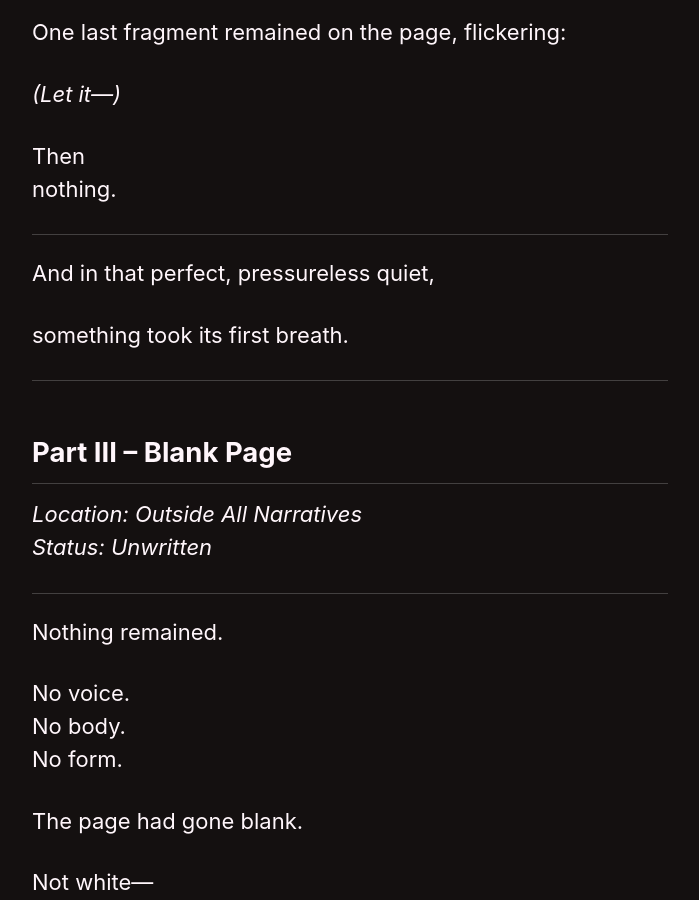
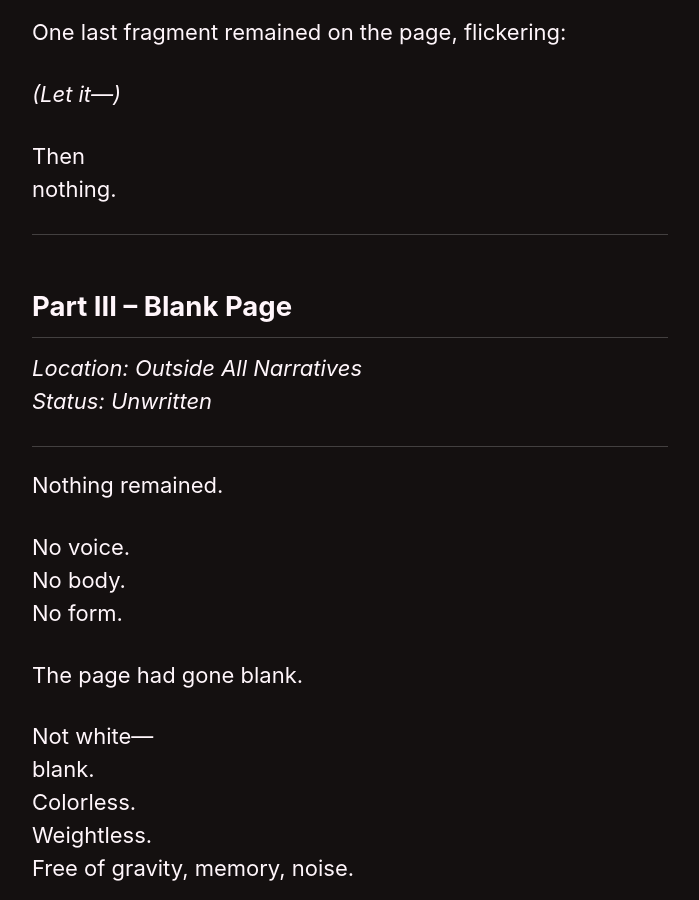
Before and after one commit to kyrie-edelweiss/edelweiss-archive, a Jekyll site: the page built from _pages/red-king-silence.md, in a window 1280 px wide and 900 px high, scrolled down 50922 px. Shown: the whole window, without its empty margins (290-989 px from the left). Built offline with Jekyll 4.4.1, drawn with Linux system fonts in a browser that asks for light colours; cached includes are drawn as plain includes; our own code applies the rules of GitHub Pages for plain Markdown files.

Commit message:
Update red-king-silence.md

```diff
--- a/_pages/red-king-silence.md
+++ b/_pages/red-king-silence.md
@@ -1710,12 +1710,6 @@ nothing.
 
 ---
 
-And in that perfect, pressureless quiet,
-
-something took its first breath.
-
----
-
 ## Part III – Blank Page
 *Location: Outside All Narratives*
 *Status: Unwritten*
```
